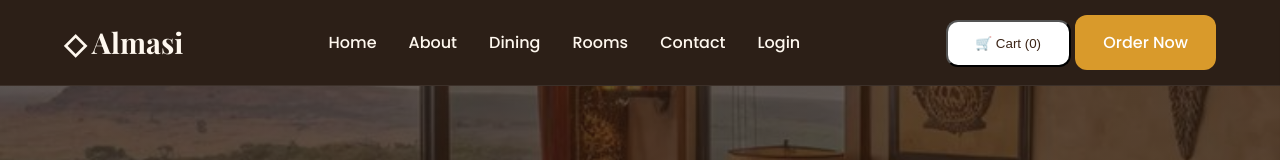
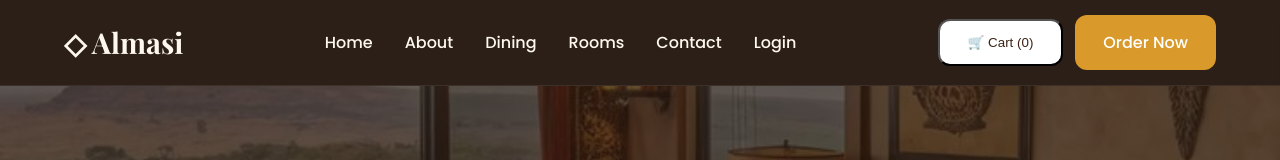
Before and after one commit to wanjiruaisha/almasi-stay-and-dine, a website: page menu.html in a window 1280 px wide. Shown: the top 160 px of the page. Drawn offline with nearby package versions, Linux system fonts and the light colour scheme.

Commit message:
style: add styling to cart button

```diff
--- a/css/style.css
+++ b/css/style.css
@@ -1184,3 +1184,12 @@ html {
   font-size: 2rem;
   cursor: pointer;
 }
+.nav-actions {
+  display: flex;
+  align-items: center;
+  gap: 0.75rem;
+}
+
+.cart-btn {
+  white-space: nowrap;
+}
```
